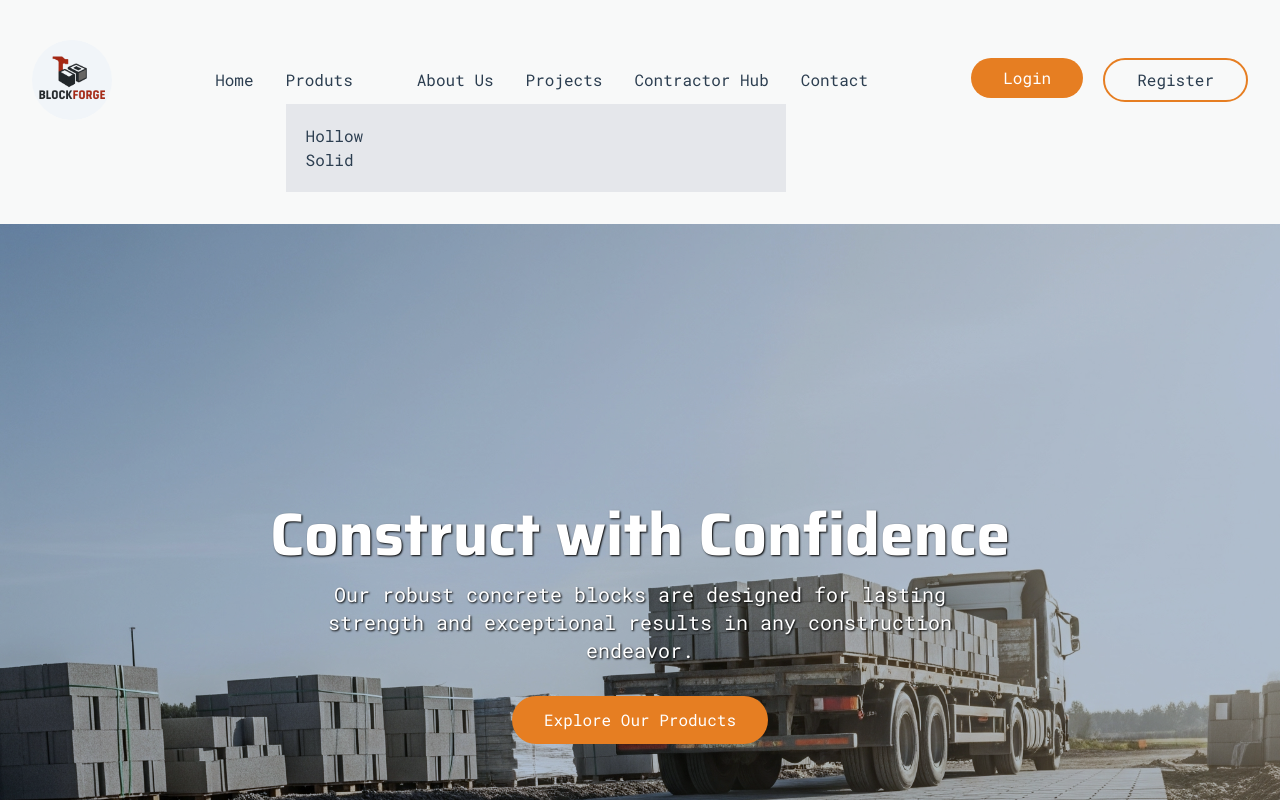
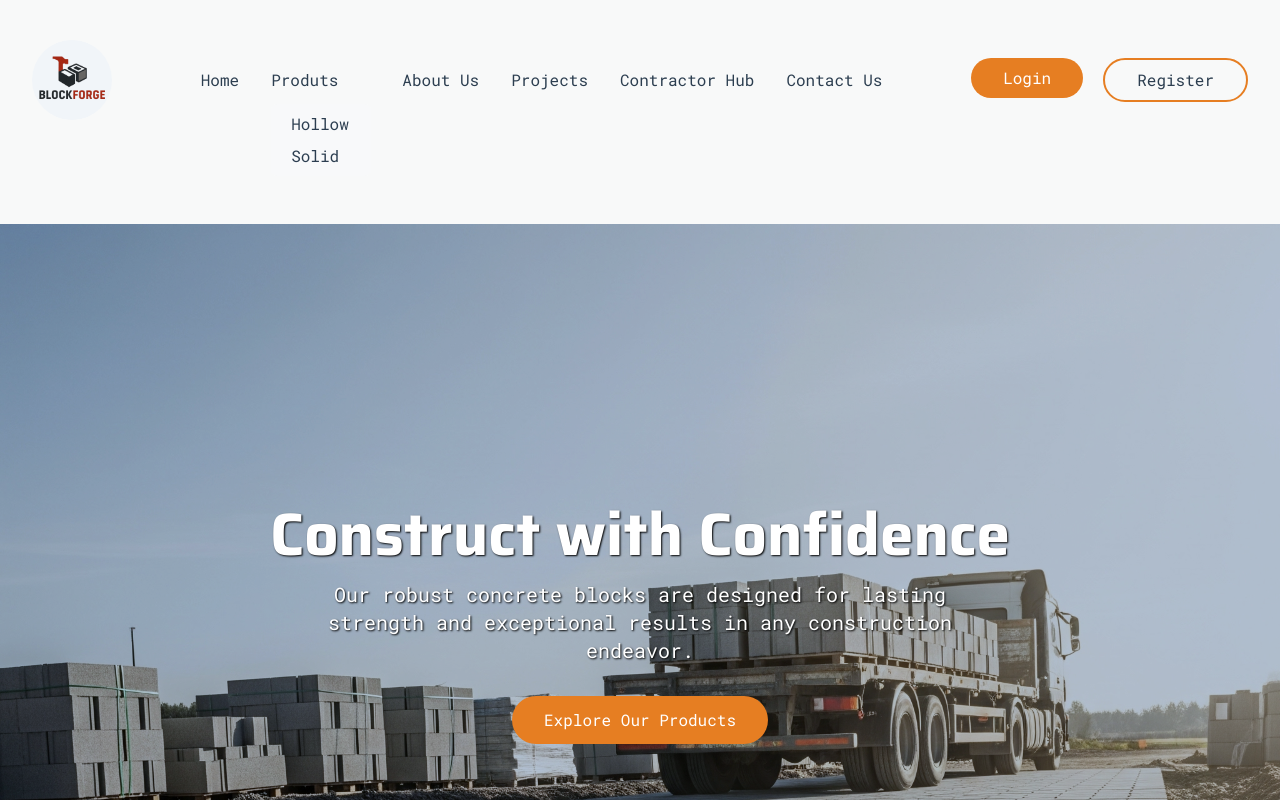
Before and after one commit to Bewizi/block_forge_frontend, a Vue app: page / in a window 1280 px wide. Both pictures are taken after a click on the element "Produts". Shown: the top 800 px of the page. Built offline with nearby package versions, Linux system fonts and the light colour scheme; no server answers; some icons are missing.

Commit message:
made the logo an link

```diff
--- a/src/components/layouts/AppHeaders.vue
+++ b/src/components/layouts/AppHeaders.vue
@@ -52,6 +52,7 @@ useIntersectionObserver(
       <!-- desktop -->
       <div class="flex justify-between items-center px-5 lg:px-8">
         <!-- logo -->
+        <AppLink to="/">
           <div class="w-[80px] h-[80px] bg-slate-100 rounded-full">
             <img
               src="/images/Logo.png"
@@ -59,10 +60,14 @@ useIntersectionObserver(
               class="block object-cover max-w-full"
             />
           </div>
+        </AppLink>
 
         <!-- nav -->
         <nav class="hidden lg:flex lg:space-x-8 font-roboto_mono text-secondary_text">
+          <!-- home -->
           <AppLink to="/">Home</AppLink>
+
+          <!-- product -->
           <div @click="toogleProducts" class="cursor-pointer">
             <span class="flex items-center gap-2 relative"
               >Produts
@@ -75,7 +80,10 @@ useIntersectionObserver(
 
             <!-- sublinks under products -->
             <Transition>
-              <div v-show="showProducts" class="absolute top-16 p-5 bg-gray-200 w-[500px]">
+              <div
+                v-show="showProducts"
+                class="absolute top-16 px-5 py-2 rounded-md bg-primary_bg w-[100px] space-y-2"
+              >
                 <AppLink to="/hollow">Hollow</AppLink>
                 <AppLink to="/solid" class="block">Solid</AppLink>
               </div>
@@ -83,10 +91,16 @@ useIntersectionObserver(
           </div>
 
           <!-- about us -->
-          <AppLink to="/">About Us</AppLink>
-          <AppLink to="/">Projects</AppLink>
-          <AppLink to="/">Contractor Hub</AppLink>
-          <AppLink to="/">Contact</AppLink>
+          <AppLink to="/about">About Us</AppLink>
+
+          <!-- projects -->
+          <AppLink to="/projects">Projects</AppLink>
+
+          <!-- contractor hub -->
+          <AppLink to="/contractor-hub">Contractor Hub</AppLink>
+
+          <!-- contact -->
+          <AppLink to="/contact">Contact Us</AppLink>
         </nav>
 
         <!-- login and signup button -->
```
Lines whose indentation alone changed are shown as unchanged.
